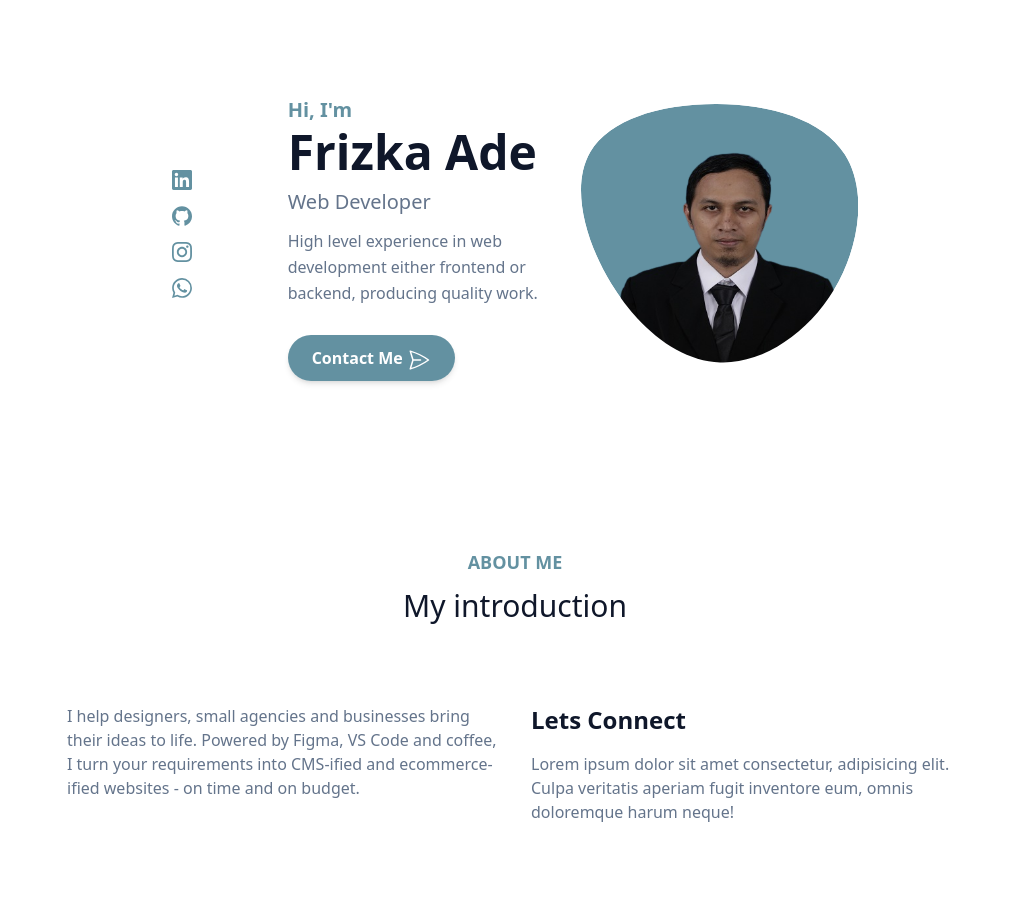
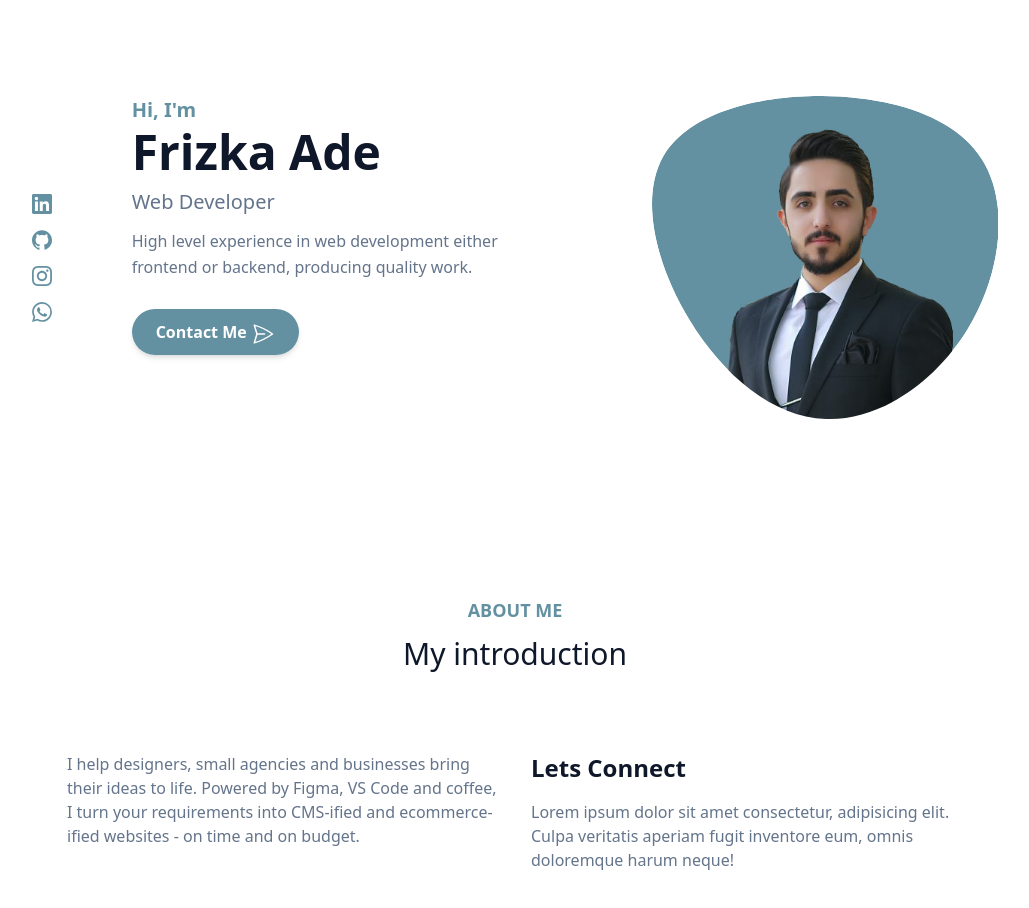
Before and after one commit to frizkaadep/portfolio-tailwind-css, a website: page index.html in a window 1280 px wide. Shown: the top 908 px of the page, without its empty margins (125-1154 px from the left). Drawn offline with Linux system fonts and the light colour scheme.

Commit message:
update image

```diff
--- a/index.html
+++ b/index.html
@@ -14,7 +14,7 @@
     <!-- Hero Section Start -->
     <section id="home" class="pt-24 pb-8">
         <div class="container">
-            <div class="flex mx-auto flex-wrap justify-center lg:w-4/6 gap-4">
+            <div class="flex mx-auto flex-wrap justify-center lg:w-5/6">
                 <div class="grid grid-cols-1 gap-4 mr-5 lg:mr-20 lg:place-content-center lg:1/6">
                     <!-- linkedin -->
                     <a href="https://id.linkedin.com/in/frizka-ade-681631149" target="_blank"
@@ -71,15 +71,15 @@
                                                 129.362C2.45775 97.8511 -7.48481 59.1033 6.67581 34.5279C20.9871 10.1032 59.7028
                                                 -0.149132 97.9666 0.00163737C136.23 0.303176 174.193 10.857 190.312 36.4879Z" />
 
-                            <image class="w-full" x="10" y="18" xlink:href="dist/img/profil.png" />
+                            <image class="w-full h-full" x="0" y="18" xlink:href="dist/img/profil-.png" />
                         </g>
                     </svg>
                 </div>
-                <div class="basis-auto lg:w-2/6 items-center">
+                <div class="basis-auto lg:w-3/6 items-center">
                     <h1 class="text-base font-semibold text-primary md:text-xl">Hi, I'm<span
                             class="block font-semibold text-dark text-4xl my-1 lg:text-5xl">Frizka Ade</span></h1>
                     <h2 class="font-medium text-secondary text-lg my-3 lg:text-xl">Web Developer</h2>
-                    <p class="font-medium text-secondary mb-10 leading-relaxed">High level experience in
+                    <p class="font-medium text-secondary mb-10 leading-relaxed lg:w-5/6">High level experience in
                         web development
                         either frontend or backend, producing quality work.
                     </p>
```
Also changed, not shown: dist/output.css.
